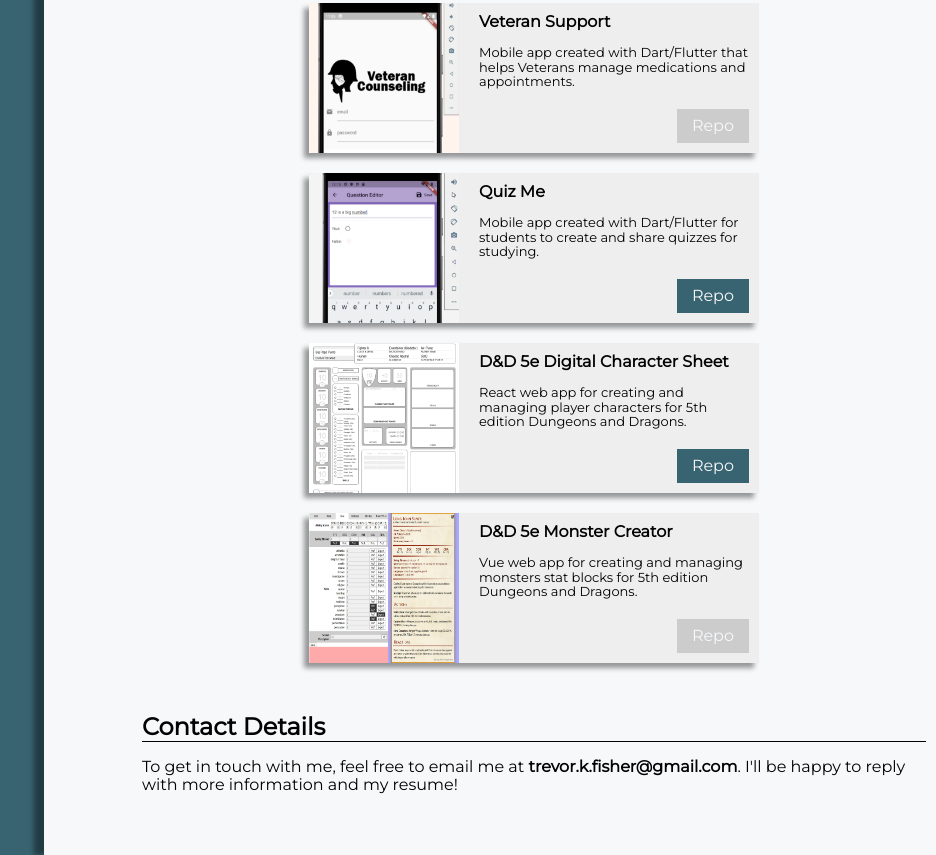
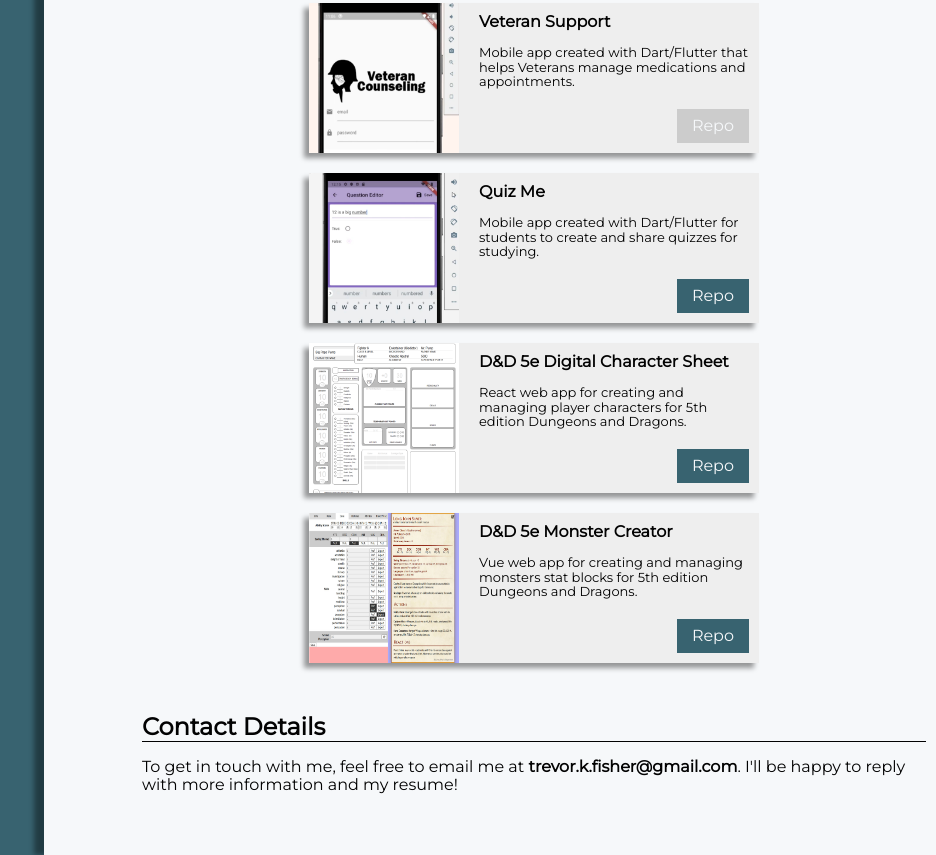
Before and after one commit to minalear/minalear.github.io, a website: page index.html in a window 1280 px wide. Shown: the part 655-1510 px from the top of the page, without its empty margins (256-1192 px from the left). Drawn offline with Linux system fonts and the light colour scheme.

Commit message:
Fixed styling bug.

```diff
--- a/index.html
+++ b/index.html
@@ -116,7 +116,7 @@
               <div class="project-details">
                 <span class="project-title">D&D 5e Monster Creator</span>
                 <p class="project-description">Vue web app for creating and managing monsters stat blocks for 5th edition Dungeons and Dragons.</p>
-                <a class="project-link unavailable" href="https://github.com/minalear/5e-bestiary/tree/master">Repo</a>
+                <a class="project-link" href="https://github.com/minalear/5e-bestiary/tree/master">Repo</a>
               </div>
             </div>
           </div>
```
